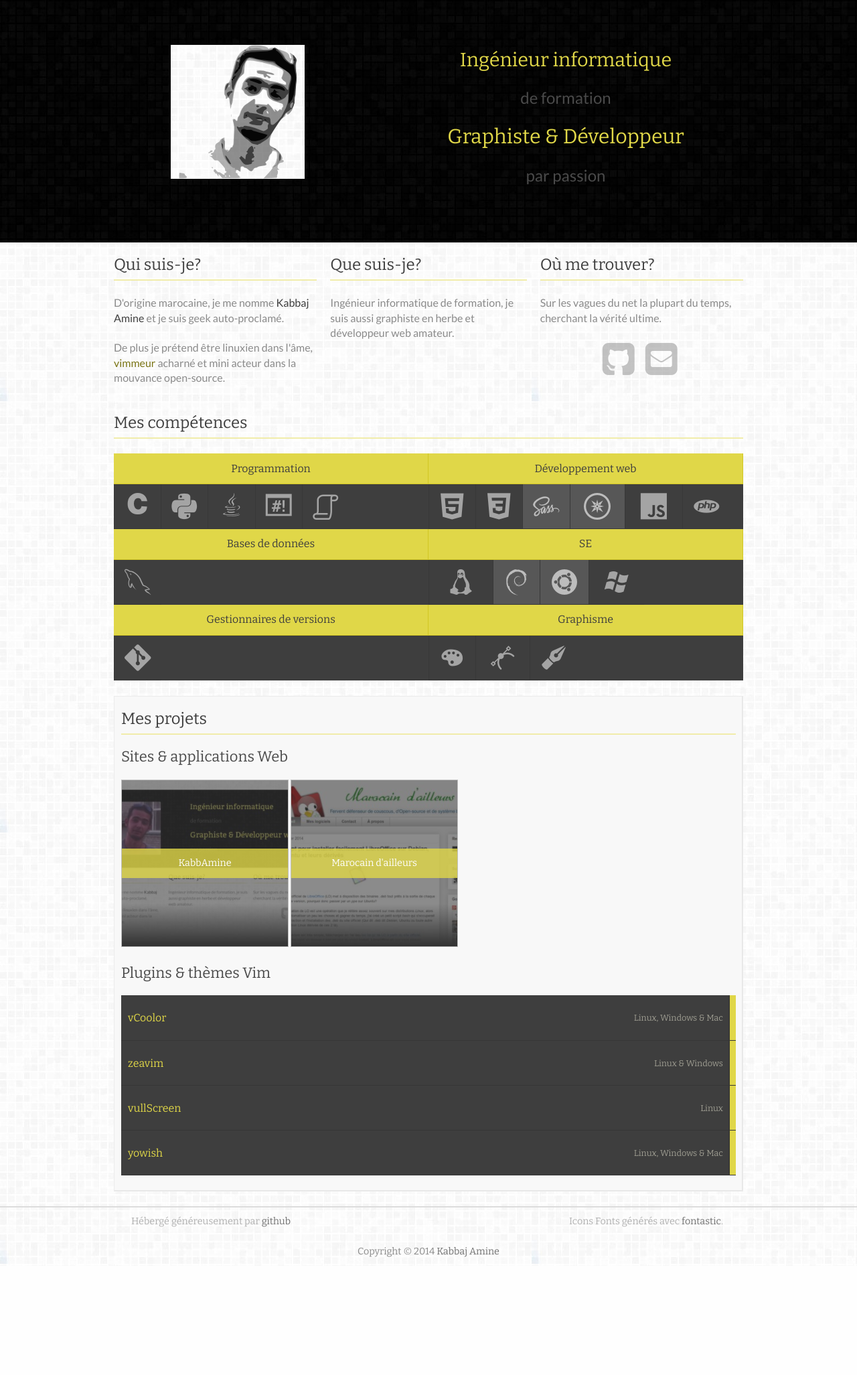
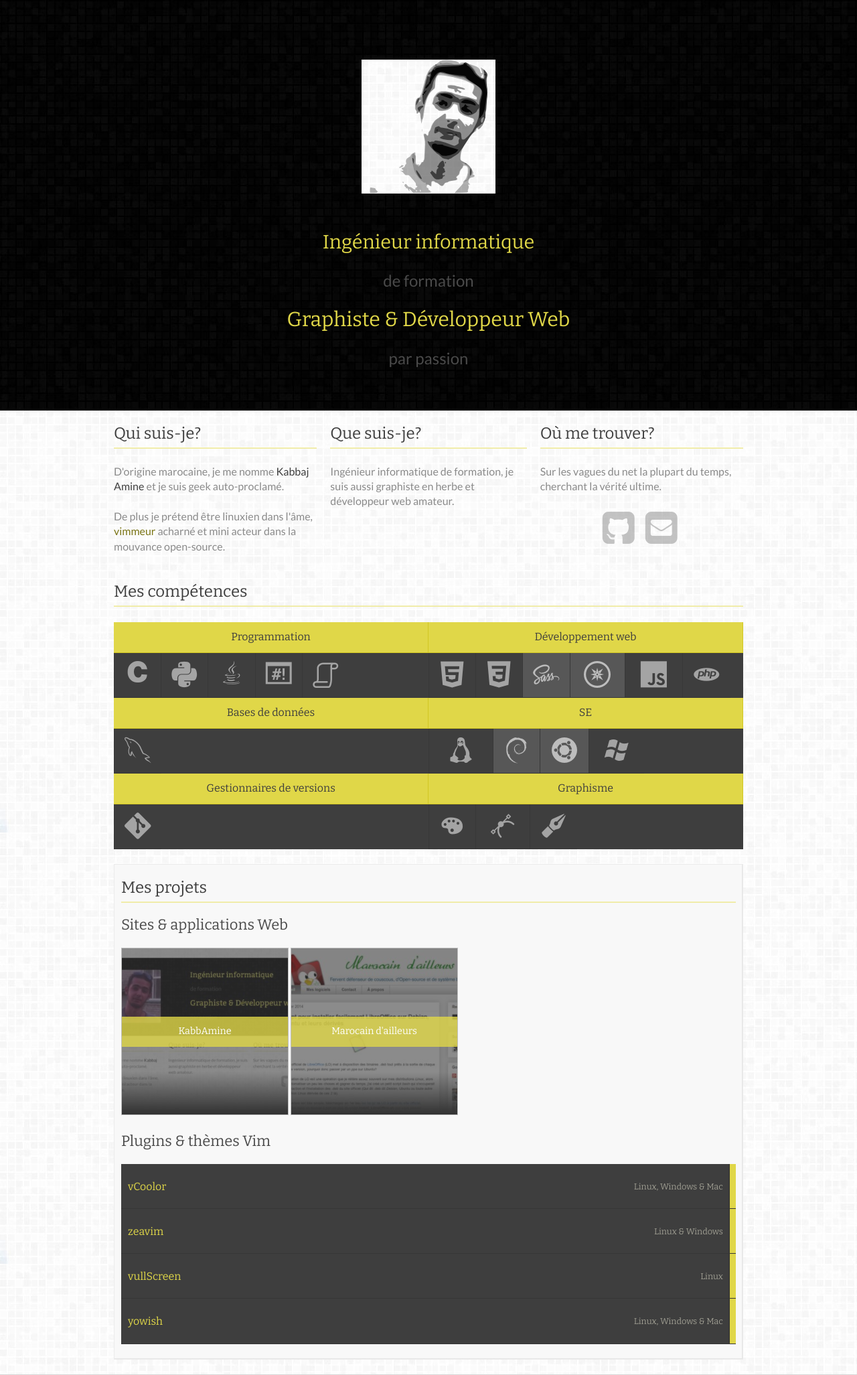
Before and after one commit to KabbAmine/KabbAmine.github.io, a web app: file index.html in a window 1280 px wide. Shown: the part 45-2098 px from the top of the page at 67% size. Before the commit the page ends 1935 px from the top, so only its background shows below. Run offline with its HTML, style and script files only (its server is not run), Linux system fonts and the light colour scheme.

Commit message:
Set titleBox picture upper

```diff
--- a/css/app.css
+++ b/css/app.css
@@ -1754,7 +1754,7 @@ body {
     text-align: center; }
   #header #titleBox > div {
     max-width: 960px;
-    margin: 0 auto; }
+    margin: 22.4px auto 0 auto; }
   #header #titleBox img {
     background: #8a8a8a url('img/pattern.jpg?1414404587') fixed; }
   #header #titleBox ul {
--- a/index.html
+++ b/index.html
@@ -45,9 +45,7 @@
 
 			<section id="titleBox">
 
-				<div class="row">
-
-					<div class="fl-col-s-12 ft-col-l-5">
+				<div>
 					<ul class="bubble-img-m2">
 						<li>
 							<img src="img/me_transparent.png" alt="Me">
@@ -56,15 +54,12 @@
 					</ul>
 				</div>
 
-					<div class="fl-col-s-12 lt-col-l-7">
+				<div>
 					<h1>Ingénieur informatique</h1>
 					<h2>de formation</h2>
-						<h1>Graphiste & Développeur</h1>
+					<h1>Graphiste & Développeur Web</h1>
 					<h2>par passion</h2>
-
 				</div>
-
-				</div><!-- .row -->
 
 			</section><!-- #titleBox -->
 
--- a/sass/layout/_Title_box.scss
+++ b/sass/layout/_Title_box.scss
@@ -10,10 +10,12 @@
 
 	& > div {
 		max-width: $width;
-		margin: 0 auto;
+		margin: $line_height auto 0 auto;
 	}
 
-	img { background: $color_text image-url("pattern.jpg") fixed; }
+	img {
+		background: $color_text image-url("pattern.jpg") fixed;
+	}
 
 	& ul { margin-bottom: $line_height; }
 
```
Lines whose indentation alone changed are shown as unchanged.
